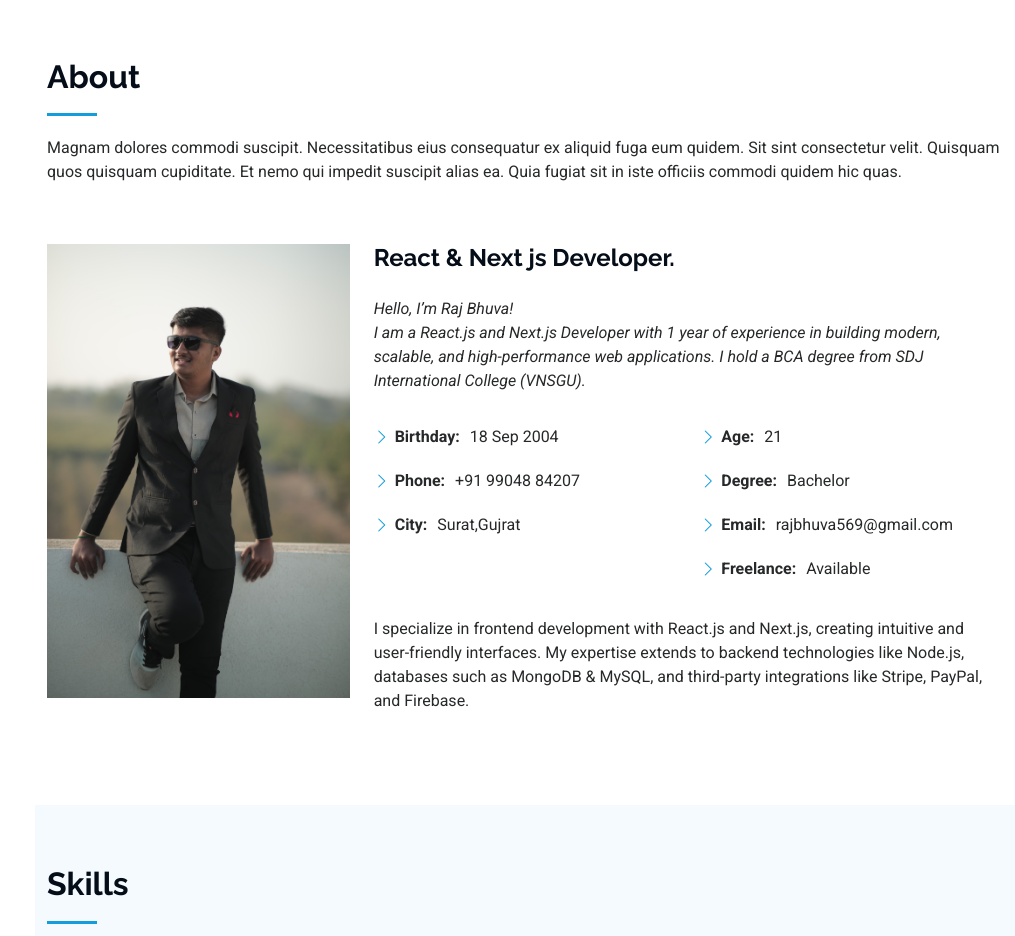
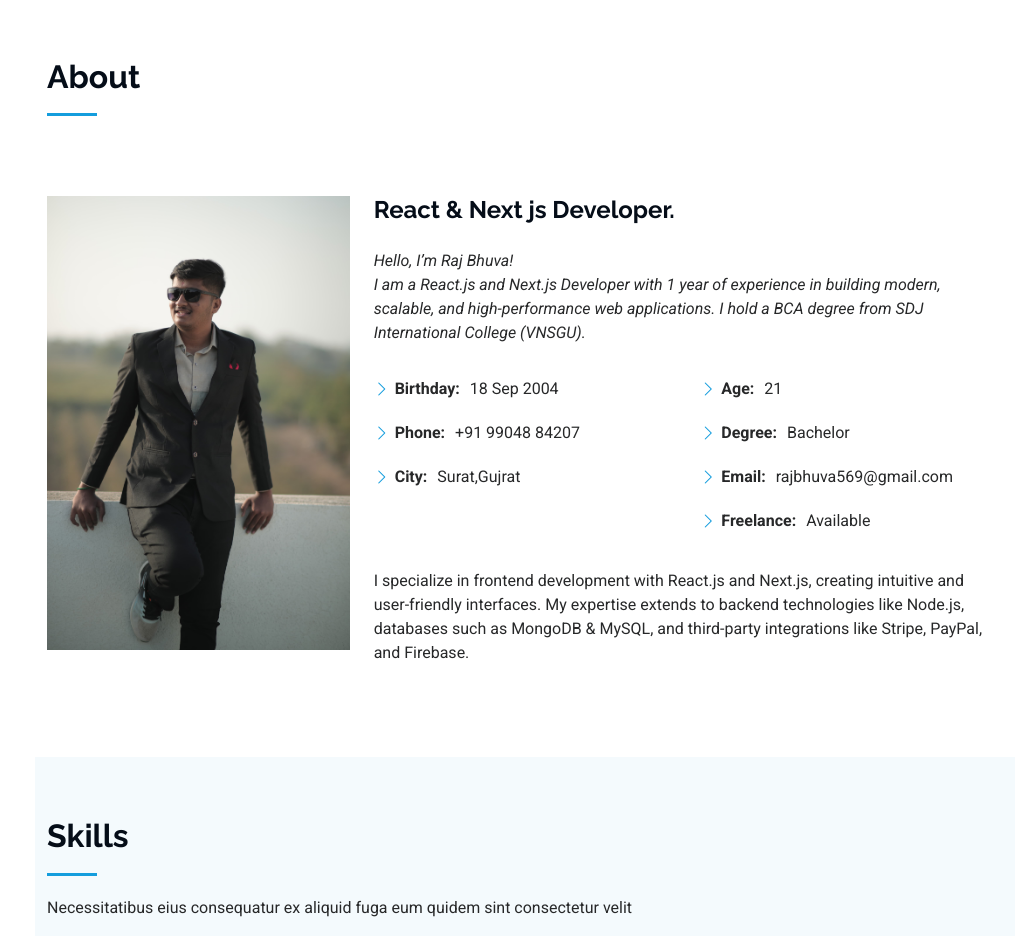
Before and after one commit to rajbhuva569/Portfolio, a plain HTML site: page index.html in a window 1280 px wide. Shown: the part 802-1738 px from the top of the page, without its empty margins (265-1280 px from the left). Drawn offline with Linux system fonts and the light colour scheme.

Commit message:
some changes

```diff
--- a/index.html
+++ b/index.html
@@ -118,9 +118,9 @@
       <!-- Section Title -->
       <div class="container section-title" data-aos="fade-up">
         <h2>About</h2>
-        <p>Magnam dolores commodi suscipit. Necessitatibus eius consequatur ex aliquid fuga eum quidem. Sit sint
+        <!-- <p>Magnam dolores commodi suscipit. Necessitatibus eius consequatur ex aliquid fuga eum quidem. Sit sint
           consectetur velit. Quisquam quos quisquam cupiditate. Et nemo qui impedit suscipit alias ea. Quia fugiat sit
-          in iste officiis commodi quidem hic quas.</p>
+          in iste officiis commodi quidem hic quas.</p> -->
       </div>
 
       <div class="container" data-aos="fade-up" data-aos-delay="100">
```
